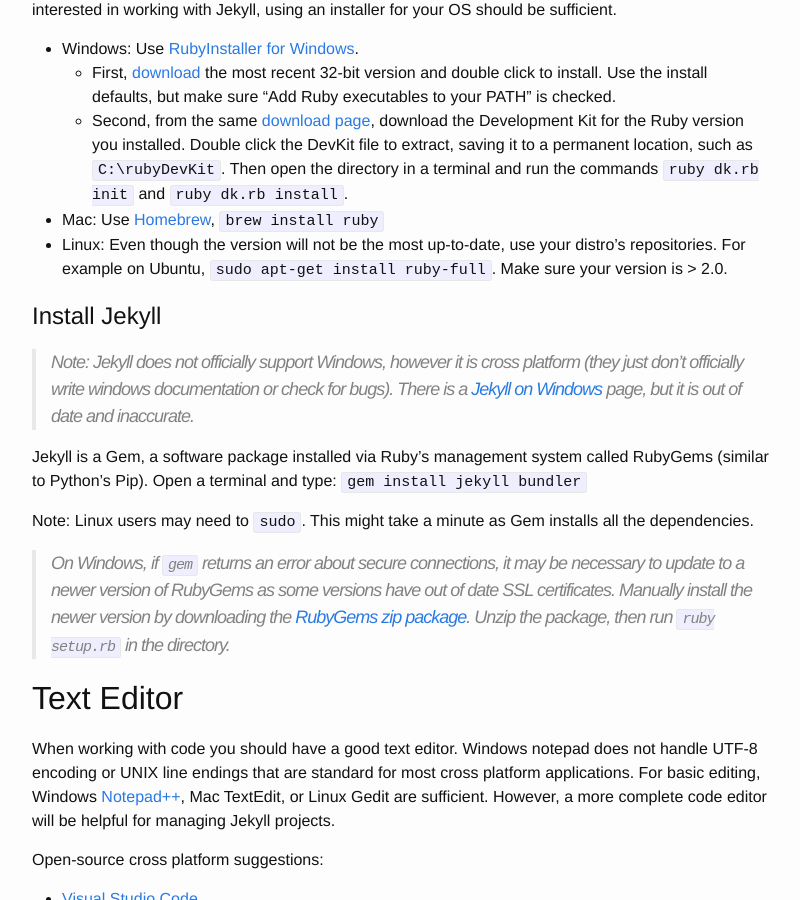
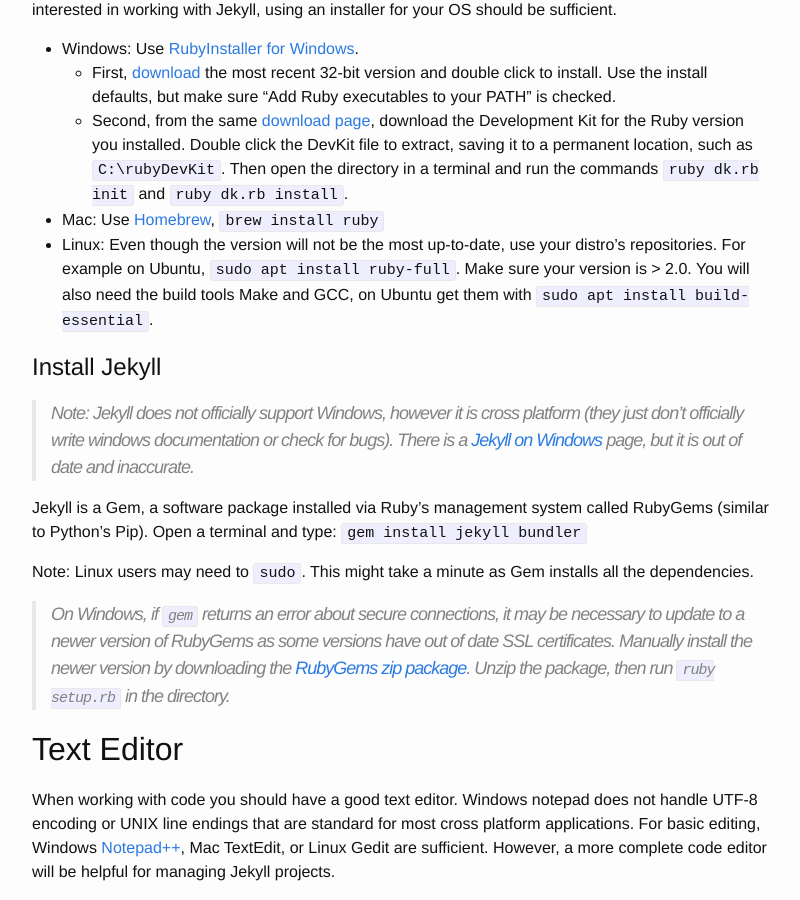
Before and after one commit to evanwill/go-go-ghpages, a Jekyll site: the page built from 0-prep.md, in a window 1280 px wide and 900 px high, scrolled down 993 px. Shown: the whole window, without its empty margins (238-1038 px from the left). Built offline with Jekyll 4.4.1, drawn with Linux system fonts in a browser that asks for light colours; some of the changed text lies outside the part shown.

Commit message:
Update 0-prep.md

```diff
--- a/0-prep.md
+++ b/0-prep.md
@@ -39,7 +39,7 @@ However, if you are just interested in working with Jekyll, using an installer f
     - First, [download](https://rubyinstaller.org/downloads/) the most recent 32-bit version and double click to install. Use the install defaults, but make sure “Add Ruby executables to your PATH” is checked.
     - Second, from the same [download page](https://rubyinstaller.org/downloads/), download the Development Kit for the Ruby version you installed. Double click the DevKit file to extract, saving it to a permanent location, such as `C:\rubyDevKit`. Then open the directory in a terminal and run the commands `ruby dk.rb init` and `ruby dk.rb install`.
 - Mac: Use [Homebrew](https://brew.sh/), `brew install ruby`
-- Linux: Even though the version will not be the most up-to-date, use your distro's repositories. For example on Ubuntu, `sudo apt-get install ruby-full`. Make sure your version is > 2.0.
+- Linux: Even though the version will not be the most up-to-date, use your distro's repositories. For example on Ubuntu, `sudo apt install ruby-full`. Make sure your version is > 2.0. You will also need the build tools Make and GCC, on Ubuntu get them with `sudo apt install build-essential`.
 
 ## Install Jekyll
 
```
Also changed, not shown: other parts of 0-prep.md (+1 -1 lines).
